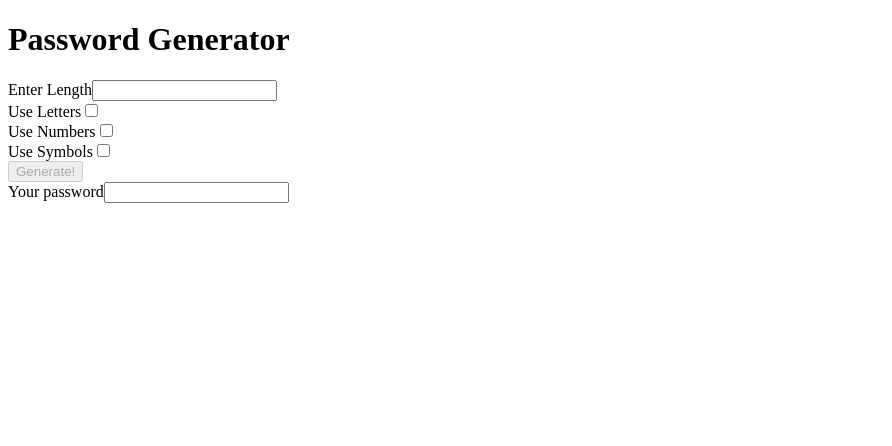
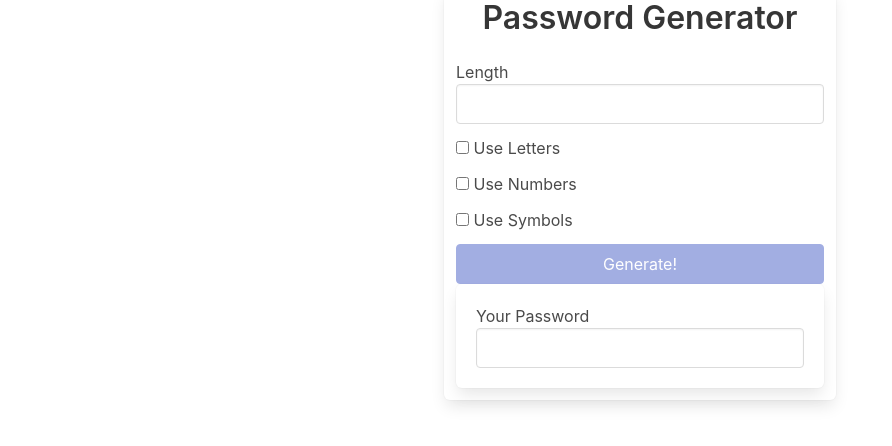
Before and after one commit to Mustafa-Hayati/password-genrator, an Angular app: page / in a window 1280 px wide. Shown: the top 446 px of the page, without its empty margins (0-892 px from the left). Built offline with nearby package versions, Linux system fonts and the light colour scheme.

Commit message:
Add some styling using the third party module (bulma)

```diff
--- a/package.json
+++ b/package.json
@@ -19,6 +19,7 @@
     "@angular/platform-browser": "~10.2.0",
     "@angular/platform-browser-dynamic": "~10.2.0",
     "@angular/router": "~10.2.0",
+    "bulma": "^0.9.1",
     "rxjs": "~6.6.0",
     "tslib": "^2.0.0",
     "zone.js": "~0.10.2"
--- a/src/app/app.component.html
+++ b/src/app/app.component.html
@@ -1,33 +1,51 @@
-<h1>Password Generator</h1>
-<div>
-  <label>Enter Length</label>
-  <input type="number" min="0" (input)="onLengthChange($event)" />
+<div class="container">
+  <div class="columns is-centered">
+    <div class="box column is-one-third">
+      <h1 class="title has-text-centered">Password Generator</h1>
+
+      <div class="field">
+        <label>Length</label>
+        <input class="input" (input)="onLengthChange($event)" />
       </div>
 
-<div>
-  <label>Use Letters</label>
-  <input (change)="onLettersChange()" type="checkbox">
+      <div class="field">
+        <div class="control">
+          <label class="checkbox">
+            <input (change)="onLettersChange()" type="checkbox" />
+            Use Letters
+          </label>
         </div>
-<div>
-  <label>Use Numbers</label>
-  <input (change)="onNumbersChange()" type="checkbox">
-</div>
-<div>
-  <label>Use Symbols</label>
-  <input (change)="onSymbolsChange()" type="checkbox">
       </div>
 
-
-<div>
-  <!-- event binding syntax -->
-  <button
-    [disabled]="
-    !(length && (includeLetters || includeNumbers || includeSymbols))"
-    (click)="onButtonClick()">Generate!</button>
+      <div class="field">
+        <div class="control">
+          <label class="checkbox">
+            <input (change)="onNumbersChange()" type="checkbox" />
+            Use Numbers
+          </label>
+        </div>
       </div>
 
-<div>
-  <label>Your password</label>
-  <!-- property binding syntax -->
-  <input [value]="password" />
+      <div class="field">
+        <div class="control">
+          <label class="checkbox">
+            <input (change)="onSymbolsChange()" type="checkbox" />
+            Use Symbols
+          </label>
         </div>
+      </div>
+
+      <button [disabled]="
+          !(length && (includeLetters || includeSymbols || includeNumbers))
+        " (click)="onButtonClick()"
+        class="button is-link is-fullwidth">
+        Generate!
+      </button>
+
+      <div class="box">
+        <label>Your Password</label>
+        <input class="input" [value]="password" />
+      </div>
+    </div>
+  </div>
+</div>
--- a/src/styles.css
+++ b/src/styles.css
@@ -1 +1,2 @@
 /* You can add global styles to this file, and also import other style files */
+@import "bulma/css/bulma.css";
```
Also changed, not shown: 1 other file (tests, documents, lock files or other folders). Lines whose indentation alone changed are shown as unchanged.
